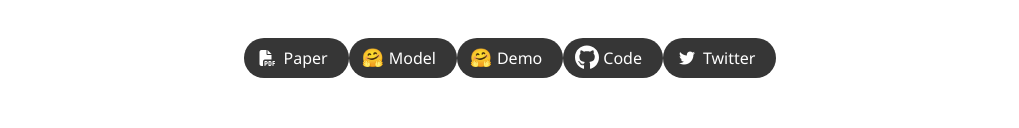
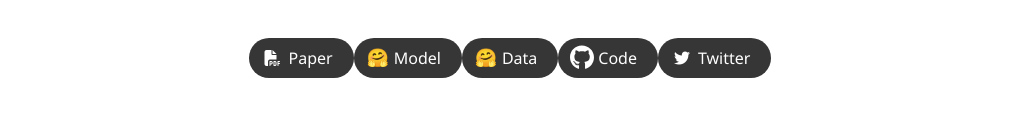
Before and after one commit to OSU-NLP-Group/UGround, a plain HTML site: page index.html in a window 1280 px wide. Shown: the part 445-573 px from the top of the page, without its empty margins (130-1149 px from the left). Drawn offline with nearby package versions, Linux system fonts and the light colour scheme; a script that the page names is missing; some icons are missing; a web font is replaced by a local one.

```diff
--- a/index.html
+++ b/index.html
@@ -280,13 +280,13 @@
 <!--https://arxiv.org/abs/2410.05243-->
 
                 <span class="link-block">
-               <a href="https://huggingface.co/collections/osunlp/uground-677824fc5823d21267bc9812" target="_blank" class="external-link button is-normal is-rounded is-dark">
+               <a href="https://huggingface.co/datasets/osunlp/UGround-V1-Data" target="_blank" class="external-link button is-normal is-rounded is-dark">
                  <span class="icon">
                      <!-- <i class="far fa-images"></i> -->
                      <p style="font-size:18px">🤗</p>
                      <!-- 🔗 -->
                  </span>
-                 <span>Demo</span>
+                 <span>Data</span>
                </a>
              </span>
 
```
